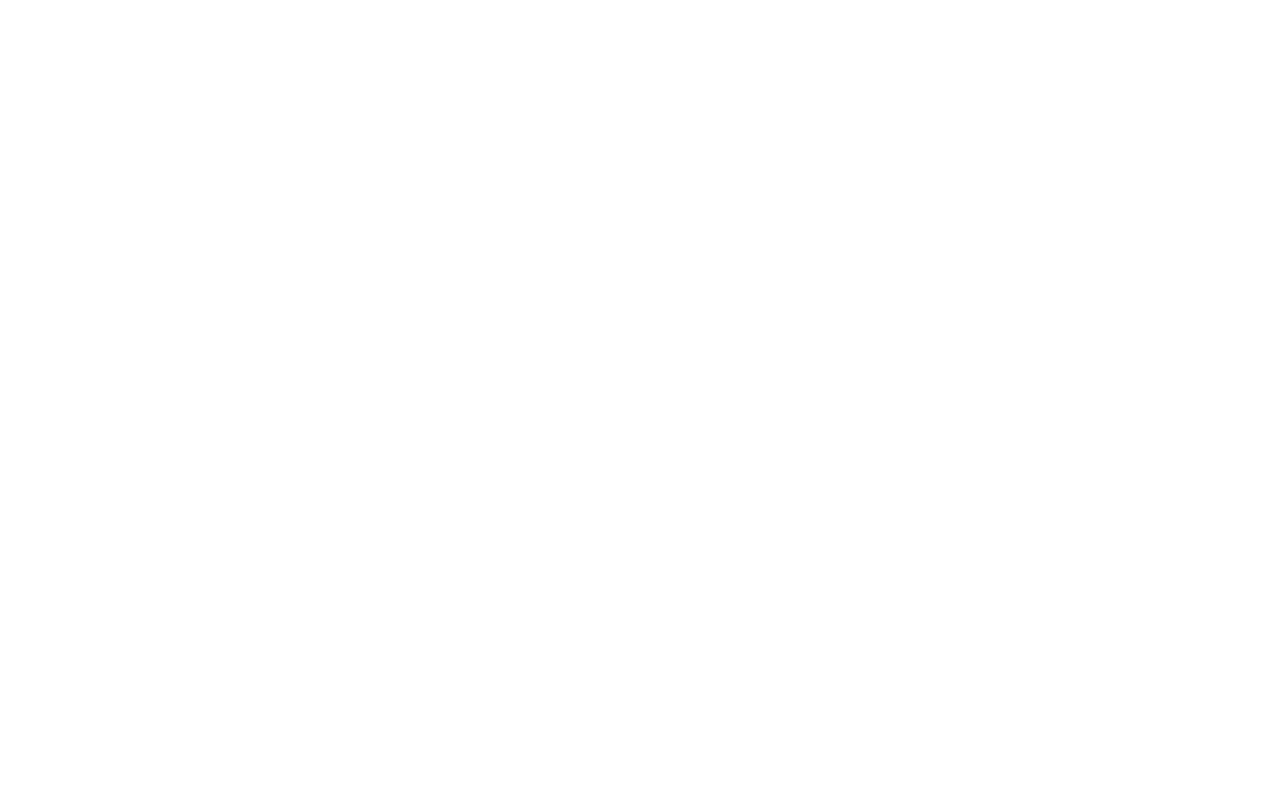
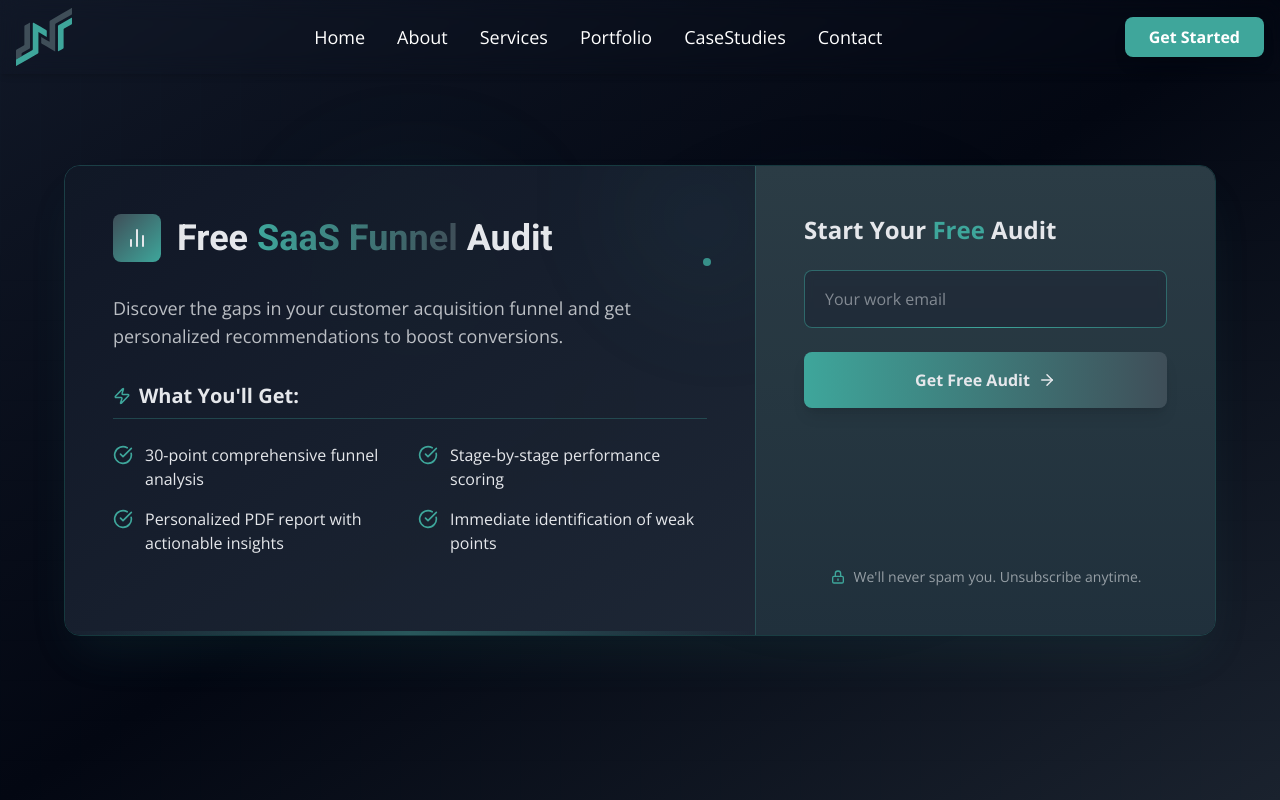
Before and after one commit to Anaskhaan/nexflow, a React (Vite) app: page /LeadMagnet in a window 1280 px wide. Before the commit this address had no page. Shown: the top 800 px of the page. Built offline with nearby package versions, Linux system fonts and the light colour scheme.

Commit message:
feat: LeadMagnet

```diff
--- a/package.json
+++ b/package.json
@@ -19,6 +19,7 @@
     "nexflow": "file:",
     "react": "^18.3.1",
     "react-dom": "^18.3.1",
+    "react-helmet-async": "^2.0.5",
     "react-intersection-observer": "^9.15.1",
     "react-router-dom": "^6.28.2"
   },
--- a/src/App.jsx
+++ b/src/App.jsx
@@ -18,6 +18,7 @@
 import CaseStudies from "./pages/CaseStudies";
 import CaseStudyDetails from "./pages/caseStudyDetails";
 import Resources from "./pages/Resources";
+import LeadMagnet from "./pages/LeadMagnet";
 
 const ScrollToTop = () => {
   const location = useLocation();
@@ -45,6 +46,7 @@
             <Route path="/CaseStudies" element={<CaseStudies />} />
             <Route path="/CaseStudies/:id" element={<CaseStudyDetails />} />
             <Route path="/Resources" element={<Resources />} />
+            <Route path="/LeadMagnet" element={<LeadMagnet />} />
           </Route>
         </Routes>
       </Router>
--- a/src/main.jsx
+++ b/src/main.jsx
@@ -11,9 +11,12 @@
 import "@fontsource/open-sans/400.css";
 import "@fontsource/open-sans/500.css";
 import "@fontsource/open-sans/700.css";
+import { HelmetProvider } from "react-helmet-async";
 
 createRoot(document.getElementById("root")).render(
   <StrictMode>
-    <App />
+    <HelmetProvider>
+      <App />
+    </HelmetProvider>
   </StrictMode>
 );
--- /dev/null
+++ b/src/pages/LeadMagnet.jsx
@@ -0,0 +1,182 @@
+import { useState } from "react";
+import { CheckCircle, ArrowRight, BarChart2, Zap } from "lucide-react";
+import { Helmet } from "react-helmet-async";
+
+function LeadMagnet() {
+  const [email, setEmail] = useState("");
+
+  const handleSubmit = (e) => {
+    e.preventDefault();
+    localStorage.setItem("auditEmail", email);
+    localStorage.setItem("auditStartTime", Date.now());
+    window.location.href = "checklist.html";
+  };
+
+  return (
+    <div>
+      <Helmet>
+        <title>Lead Magnet</title>
+        <meta name="robots" content="noindex, nofollow" />
+        <meta name="description" content="Special offer for our visitors" />
+        {/* Other meta tags as needed */}
+      </Helmet>
+      <div className="relative min-h-screen bg-gray-950 text-[#e5e7eb] overflow-hidden flex items-center justify-center px-4 py-20">
+        {/* Enhanced background with new accent color */}
+        <div className="absolute inset-0 bg-gradient-to-br from-gray-900 via-gray-950 to-[#1a222e]">
+          {/* Floating elements with new color */}
+          <div className="absolute top-1/4 left-1/4 w-48 h-48 rounded-full bg-[#3ea69b]/10 blur-[60px] animate-float" />
+          <div className="absolute bottom-1/3 right-1/4 w-64 h-64 rounded-full bg-[#3f4e58]/15 blur-[80px] animate-float-delay" />
+
+          {/* Grid pattern with new accent */}
+          <div className="absolute inset-0 opacity-10 bg-[linear-gradient(to_right,#3ea69b11_1px,transparent_1px),linear-gradient(to_bottom,#3f4e5811_1px,transparent_1px)] bg-[size:40px_40px] animate-grid-pulse" />
+        </div>
+
+        {/* Main container with new color accents */}
+        <div className="relative z-10 w-full max-w-6xl flex flex-col lg:flex-row rounded-2xl overflow-hidden border border-[#3ea69b]/30 shadow-2xl shadow-[#3ea69b]/10">
+          {/* Left panel with color integration */}
+          <div className="w-full lg:w-3/5 p-8 md:p-12 bg-gradient-to-br from-gray-900/95 to-gray-800/95 relative overflow-hidden">
+            {/* New accent corner */}
+            <div className="absolute top-0 right-0 w-32 h-32 bg-[#3ea69b]/10 rounded-bl-full blur-[60px]" />
+
+            {/* Header with new color highlights */}
+            <div className="flex items-center gap-4 mb-8 relative z-10">
+              <div className="p-3 rounded-lg bg-gradient-to-br from-[#3f4e58] to-[#3ea69b] group">
+                <BarChart2
+                  className="text-[#e5e7eb] group-hover:scale-110 transition-transform"
+                  size={24}
+                />
+                <div className="absolute -bottom-1 -right-1 w-2 h-2 bg-[#3ea69b] rounded-full animate-pulse" />
+              </div>
+              <h1 className="text-3xl md:text-4xl font-bold text-[#e5e7eb]">
+                Free{" "}
+                <span className="bg-clip-text text-transparent bg-gradient-to-r from-[#3ea69b] to-[#3f4e58]">
+                  SaaS Funnel
+                </span>{" "}
+                Audit
+              </h1>
+            </div>
+
+            <p className="text-lg text-[#e5e7eb]/80 mb-8 max-w-2xl relative z-10">
+              Discover the gaps in your customer acquisition funnel and get
+              personalized recommendations to boost conversions.
+            </p>
+
+            {/* Benefits with new checkmark colors */}
+            <div className="mb-8 relative z-10">
+              <h2 className="text-xl font-semibold text-[#e5e7eb] mb-6 pb-2 border-b border-[#3ea69b]/30 flex items-center">
+                <Zap className="text-[#3ea69b] mr-2" size={18} />
+                What You'll Get:
+              </h2>
+              <ul className="grid grid-cols-1 md:grid-cols-2 gap-4">
+                {[
+                  "30-point comprehensive funnel analysis",
+                  "Stage-by-stage performance scoring",
+                  "Personalized PDF report with actionable insights",
+                  "Immediate identification of weak points",
+                ].map((item, index) => (
+                  <li key={index} className="flex items-start group">
+                    <CheckCircle
+                      className="text-[#3ea69b] mt-0.5 mr-3 flex-shrink-0 group-hover:scale-125 transition-transform"
+                      size={20}
+                    />
+                    <span className="text-[#e5e7eb] group-hover:text-[#3ea69b] transition-colors">
+                      {item}
+                    </span>
+                  </li>
+                ))}
+              </ul>
+            </div>
+
+            {/* New accent bottom element */}
+            <div className="absolute bottom-0 left-0 w-full h-1 bg-gradient-to-r from-transparent via-[#3ea69b] to-transparent opacity-40" />
+          </div>
+
+          {/* Right panel with enhanced colors */}
+          <div className="w-full lg:w-2/5 p-8 md:p-12 bg-gradient-to-b from-[#2a3640] to-[#1f2937] border-t lg:border-t-0 lg:border-l border-[#3ea69b]/30 relative">
+            <div className="absolute inset-0 bg-[#3ea69b]/5 rounded-tr-2xl" />
+            <div className="relative z-10 h-full flex flex-col">
+              <h3 className="text-2xl font-bold text-[#e5e7eb] mb-6">
+                Start Your <span className="text-[#3ea69b]">Free</span> Audit
+              </h3>
+
+              <div className="space-y-6 flex-grow">
+                <div className="relative">
+                  <input
+                    type="email"
+                    required
+                    placeholder="Your work email"
+                    value={email}
+                    onChange={(e) => setEmail(e.target.value)}
+                    className="w-full px-5 py-4 rounded-lg bg-gray-800/70 text-[#e5e7eb] border border-[#3ea69b]/50 focus:outline-none focus:ring-2 focus:ring-[#3ea69b]/50 placeholder-[#e5e7eb]/50 backdrop-blur-sm"
+                  />
+                  <div className="absolute bottom-0 left-0 w-full h-px bg-gradient-to-r from-transparent via-[#3ea69b] to-transparent" />
+                </div>
+
+                <button
+                  type="submit"
+                  className="w-full bg-gradient-to-r from-[#3ea69b] to-[#3f4e58] hover:from-[#3ea69b]/90 hover:to-[#3f4e58]/90 text-[#e5e7eb] py-4 rounded-lg font-bold transition-all duration-300 flex items-center justify-center gap-2 shadow-lg hover:shadow-[#3ea69b]/40 group"
+                >
+                  <span>Get Free Audit</span>
+                  <ArrowRight
+                    className="group-hover:translate-x-1 transition-transform"
+                    size={18}
+                  />
+                </button>
+              </div>
+
+              <p className="text-sm text-[#e5e7eb]/60 mt-6 text-center flex items-center justify-center">
+                <svg
+                  className="w-4 h-4 mr-2 text-[#3ea69b]"
+                  fill="none"
+                  stroke="currentColor"
+                  viewBox="0 0 24 24"
+                >
+                  <path
+                    strokeLinecap="round"
+                    strokeLinejoin="round"
+                    strokeWidth="2"
+                    d="M12 15v2m-6 4h12a2 2 0 002-2v-6a2 2 0 00-2-2H6a2 2 0 00-2 2v6a2 2 0 002 2zm10-10V7a4 4 0 00-8 0v4h8z"
+                  />
+                </svg>
+                We'll never spam you. Unsubscribe anytime.
+              </p>
+            </div>
+          </div>
+        </div>
+
+        {/* Animations */}
+        <style jsx>{`
+          @keyframes float {
+            0%,
+            100% {
+              transform: translateY(0);
+            }
+            50% {
+              transform: translateY(-20px);
+            }
+          }
+          @keyframes grid-pulse {
+            0%,
+            100% {
+              opacity: 0.1;
+            }
+            50% {
+              opacity: 0.15;
+            }
+          }
+          .animate-float {
+            animation: float 8s ease-in-out infinite;
+          }
+          .animate-float-delay {
+            animation: float 10s ease-in-out infinite 2s;
+          }
+          .animate-grid-pulse {
+            animation: grid-pulse 12s ease-in-out infinite;
+          }
+        `}</style>
+      </div>
+    </div>
+  );
+}
+
+export default LeadMagnet;
```
Also changed, not shown: public/robots.txt (added), 1 other file (tests, documents, lock files or other folders).
